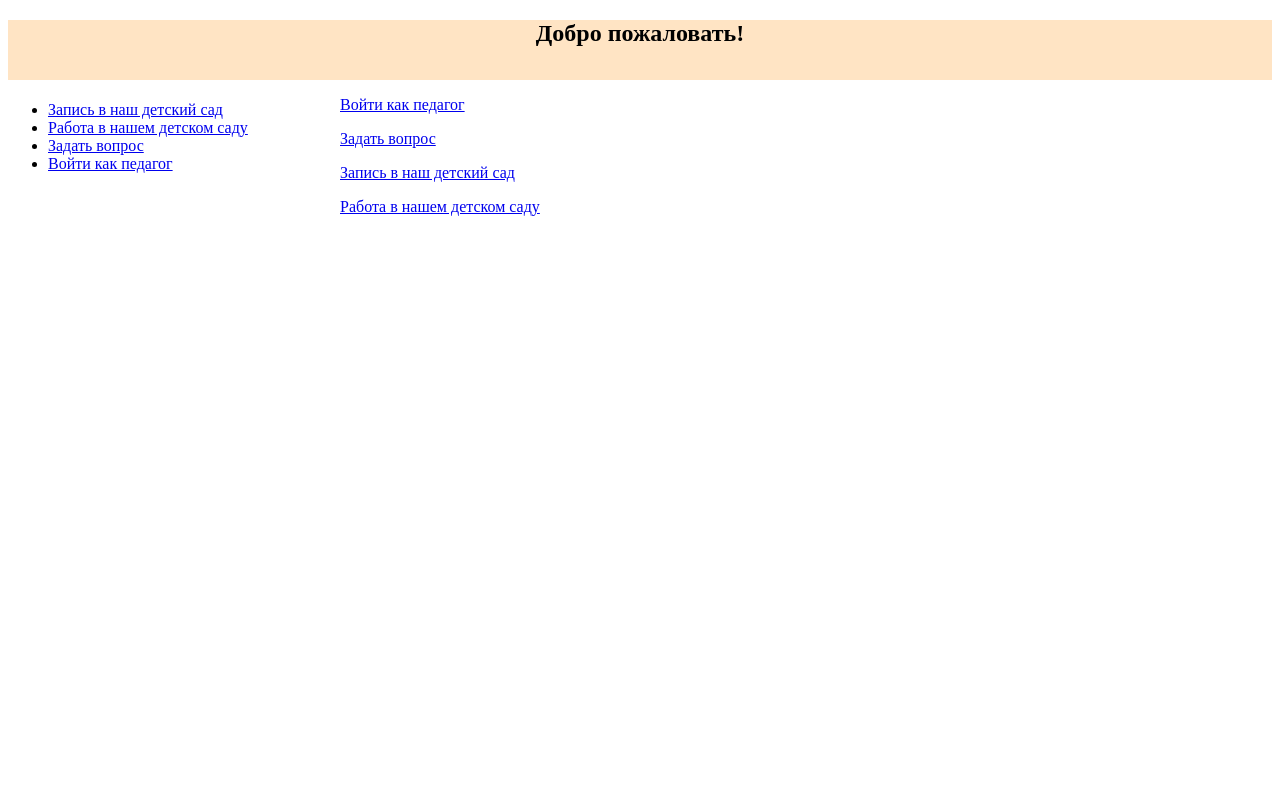
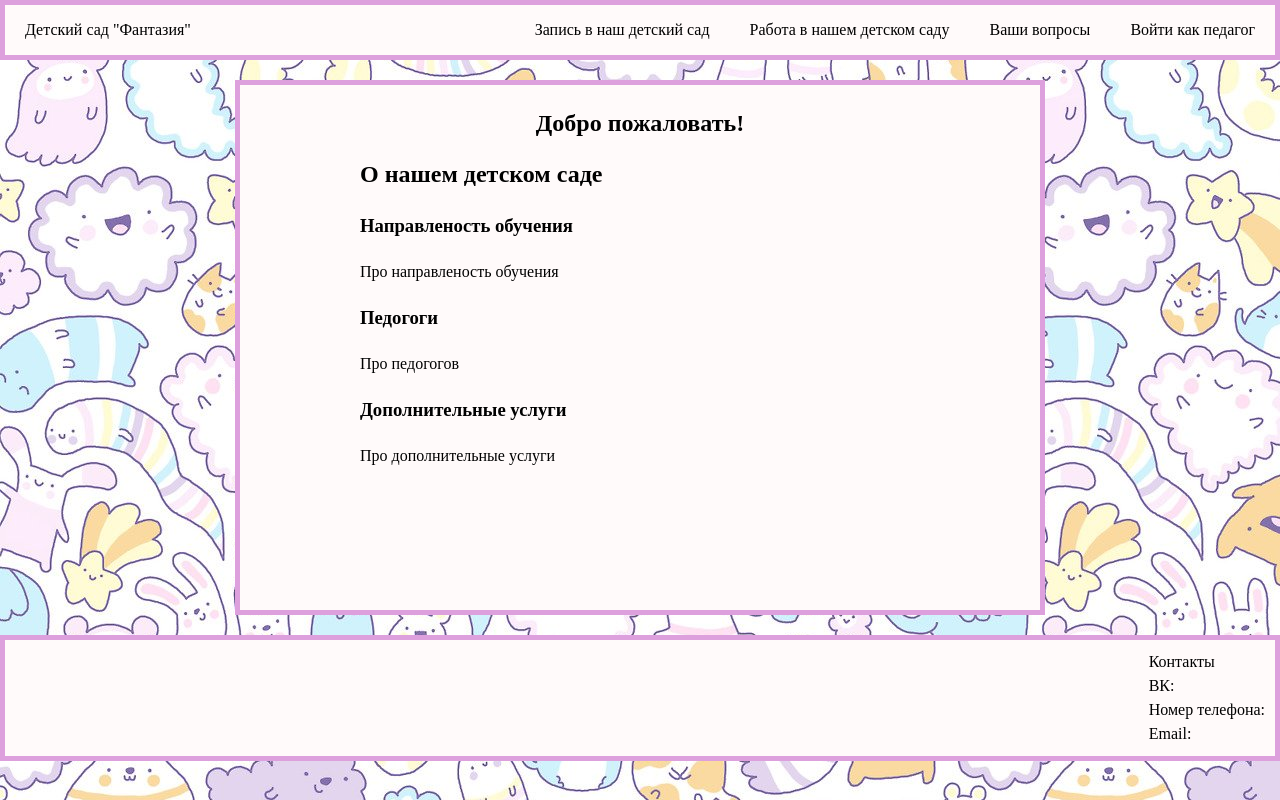
Before and after one commit to N1KF0X/kindergarten, a Django app: page / in a window 1280 px wide. Run offline with Django 4.2, Linux system fonts and the light colour scheme.

Commit message:
IA update

```diff
--- a/application/admin.py
+++ b/application/admin.py
@@ -34,7 +34,5 @@ class QuestionAdmin(admin.ModelAdmin):
         'email',
         'phone_number',
         'age',
-        'need_in_logopedist',
-        'need_in_psychologist',
     ]
     list_per_page = 10
--- a/application/static/css/styles.css
+++ b/application/static/css/styles.css
@@ -1,34 +1,22 @@
-
-
-form {
-    margin: auto;
-    text-align: left;
-    width: 600px;
-    margin-top: 20px;
-    margin-bottom: 20px;
-    padding: 20px;
-    background-color: beige;
-    border: solid 5px bisque;
+* {
+    padding: 0;
+    margin: 0;
 }
 
-table {
-    width: 800px;
-    text-align: left;
-    margin-bottom: 20px;
-    margin-top: 20px;
+body {
+    background-image: url("/static/img/jy.jpg");
+    padding: 0;
+    line-height: 1.5;
 }
 
-td {
-    height: 40px;
-}
-
-thead, tfoot {
-    background-color: beige;
-    color: black;
+h3 {
+    margin: 20px auto;
 }
 
 .label {
     text-align: center;
+    margin-top: 20px;
+    margin-bottom: 5px;
 }
 
 .link {
@@ -45,14 +33,96 @@ thead, tfoot {
     margin: auto;
 }
 
-.user-out {
-    text-align: right;
-    color: #000;
-    font-size: 25px;
-    margin: 10px;
+.header {
+    display: flex;
+    align-items: center;
+    justify-content: space-between;
+    padding: 20px;
+    box-sizing: border-box;
+    background-color: #FFFAFA;
+    border: solid 5px plum;
+	height: 60px;
 }
 
-.header {
-	background: bisque;
-	height: 60px;
+.menu {
+    display: flex;
+    list-style: none;
 }
+
+.menu li{
+    margin-left: 20px;
+}
+
+.menu li a{
+    margin-left: 20px;
+    color: #000;
+    text-decoration: none;
+}
+
+.menu li a:hover{
+    color: gray;
+}
+
+
+.content_wrap{
+    width: 800px;
+    margin: 20px auto;
+    background-color: #FFFAFA;
+    border: solid 5px plum;
+    min-height: 525px;
+}
+
+.wrap {
+    margin: 0 auto;
+    padding: 0 20px;
+    box-sizing: border-box;
+    max-width: 600px;
+}
+
+.content {
+    padding-bottom: 10px;
+    padding-top: 10px;
+}
+
+.footer_wrap{
+    background-color: #FFFAFA;
+    border: solid 5px plum;
+    padding: 10px;
+    justify-content: right;
+    display: flex;
+}
+
+table {
+    text-align: left;
+    border: solid 5px bisque;
+    width: 600px;
+    padding: 10px;
+}
+
+td {
+    height: 40px;
+}
+
+thead, tfoot {
+    background-color: beige;
+    color: black;
+}
+
+form {
+    margin: auto;
+    text-align: left;
+    margin-top: 20px;
+    margin-bottom: 20px;
+    padding: 0 20px;
+    background-color: white;
+    width: 600px;
+}
+
+.header_h {
+    color: #000;
+    text-decoration: none;
+}
+
+.header_h:hover {
+    color: gray;
+}
--- a/application/templates/answer_the_question.html
+++ b/application/templates/answer_the_question.html
@@ -1,7 +1,6 @@
 {% extends "base.html" %}
 {% block content%}
 {% if request.user.is_authenticated %}
-<p class="label user-out"> {{user.username}} | <a href="{% url 'logout' %}">Выйти</a></p>
 {% else %}
 <meta http-equiv="Refresh" content="0; {% url 'login' %}">
 {% endif %}
--- a/application/templates/base.html
+++ b/application/templates/base.html
@@ -6,23 +6,36 @@
         <link type="text/css" rel="stylesheet" href="{% static 'css/styles.css' %}" />
     </head>
     <body>
-        <section class="header_wrap">
+        <section>
             <header class="header">
-                <h1 class="label">{{title}}</h1>
-                <a>
-                    <img>
-                </a>
+                <a href="{% url 'home' %}" class="header_h">Детский сад "Фантазия"</a>
                 <nav>
-                    <ul>
+                    <ul class="menu">
                         <li><a href="{% url 'child_app' %}">Запись в наш детский сад</a></li>
                         <li><a href="{% url 'teacher_app' %}">Работа в нашем детском саду</a></li>
-                        <li><a href="{% url 'question' %}">Задать вопрос</a></li>
+                        <li><a href="{% url 'question' %}">Ваши вопросы</a></li>
+                        {% if request.user.is_authenticated %}
+                        <li><a href="{% url 'children' %}">Группа</a></li>
+                        <li><p>{{user.username}}|<a href="{% url 'logout' %}">Выйти</a></p></li>
+                        {% else %}
                         <li><a href="{% url 'login' %}">Войти как педагог</a></li>
+                        {% endif %}
                     </ul>
                 </nav>
             </header>
         </section>
-        {% block content%}
-        {% endblock content %}
+        <section class="content_wrap">
+            <h1 class="label">{{title}}</h1>
+            {% block content%}
+            {% endblock content %}
+        </section>
+        <section class="footer_wrap">
+            <footer>
+                <p>Контакты</p>
+                <p>ВК:</p>
+                <p>Номер телефона:</p>
+                <p>Email:</p>
+            </footer>
+        </section>
     </body>
 </html>
--- a/application/templates/children.html
+++ b/application/templates/children.html
@@ -1,14 +1,13 @@
 {% extends "base.html" %}
 {% block content%}
 {% if request.user.is_authenticated %}
-<p class="label user-out"> {{user.username}} | <a href="{% url 'logout' %}">Выйти</a></p>
 {% else %}
 <meta http-equiv="Refresh" content="0; {% url 'login' %}">
 {% endif %}
 <table class="label margin">
     <thead>
         <tr>
-            <th colspan="6">Ваши группы</th>
+            <th colspan="6">Ваши дети</th>
         </tr>
     </thead>
     <tbody>
--- a/application/templates/welcome.html
+++ b/application/templates/welcome.html
@@ -1,7 +1,12 @@
 {% extends "base.html" %}
 {% block content%}
-<p class="link"><a href="{% url 'login' %}">Войти как педагог</a></p>
-<p class="link"><a href="{% url 'question' %}">Задать вопрос</a></p>
-<p class="link"><a href="{% url 'child_app' %}">Запись в наш детский сад</a></p>
-<p class="link"><a href="{% url 'teacher_app' %}">Работа в нашем детском саду</a></p>
+    <div class="content wrap">
+        <h2 class="partitle">О нашем детском саде</h2>
+        <h3>Направленость обучения</h3>
+        <p>Про направленость обучения</p>
+        <h3>Педогоги</h3>
+        <p>Про педогогов</p>
+        <h3>Дополнительные услуги</h3>
+        <p>Про дополнительные услуги</p>
+    </div>
 {% endblock content%}
--- a/application/views.py
+++ b/application/views.py
@@ -46,7 +46,7 @@ def teacher_app(request):
 
 def child_app(request):
     form = SendChildAppForm()
-    title = 'Анкета ребёнка'
+    title = 'Запись ребёнка в группу'
     data = {
         'form': form,
         'title': title,
```
Also changed, not shown: application/forms.py (+8 -1 lines), application/models.py (+48 -4 lines), application/static/img/cubs.jpg (added), application/static/img/ele.jpg (added), application/static/img/jy.jpg (added), application/static/img/kid2.png (added), application/static/img/kids.jpg (added), db.sqlite3.
